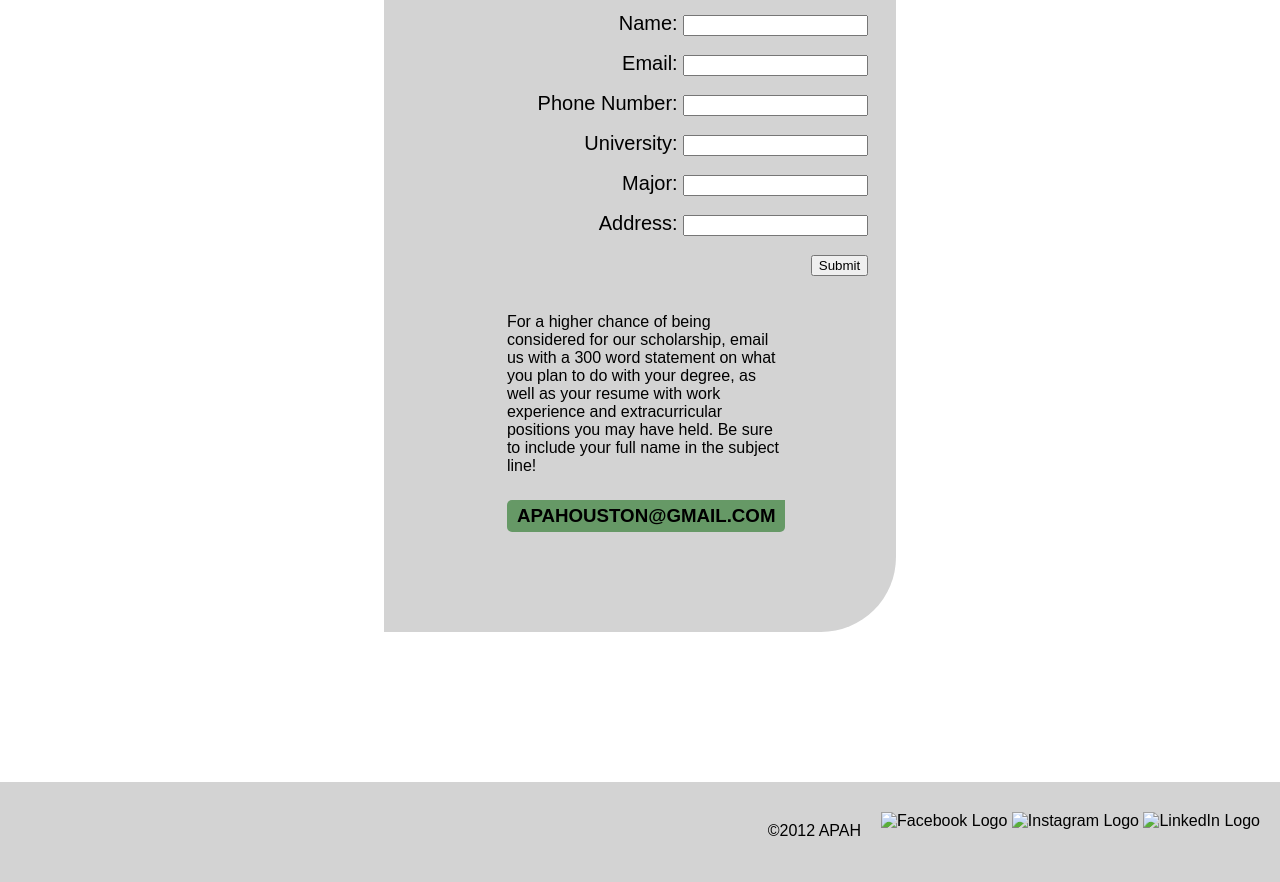
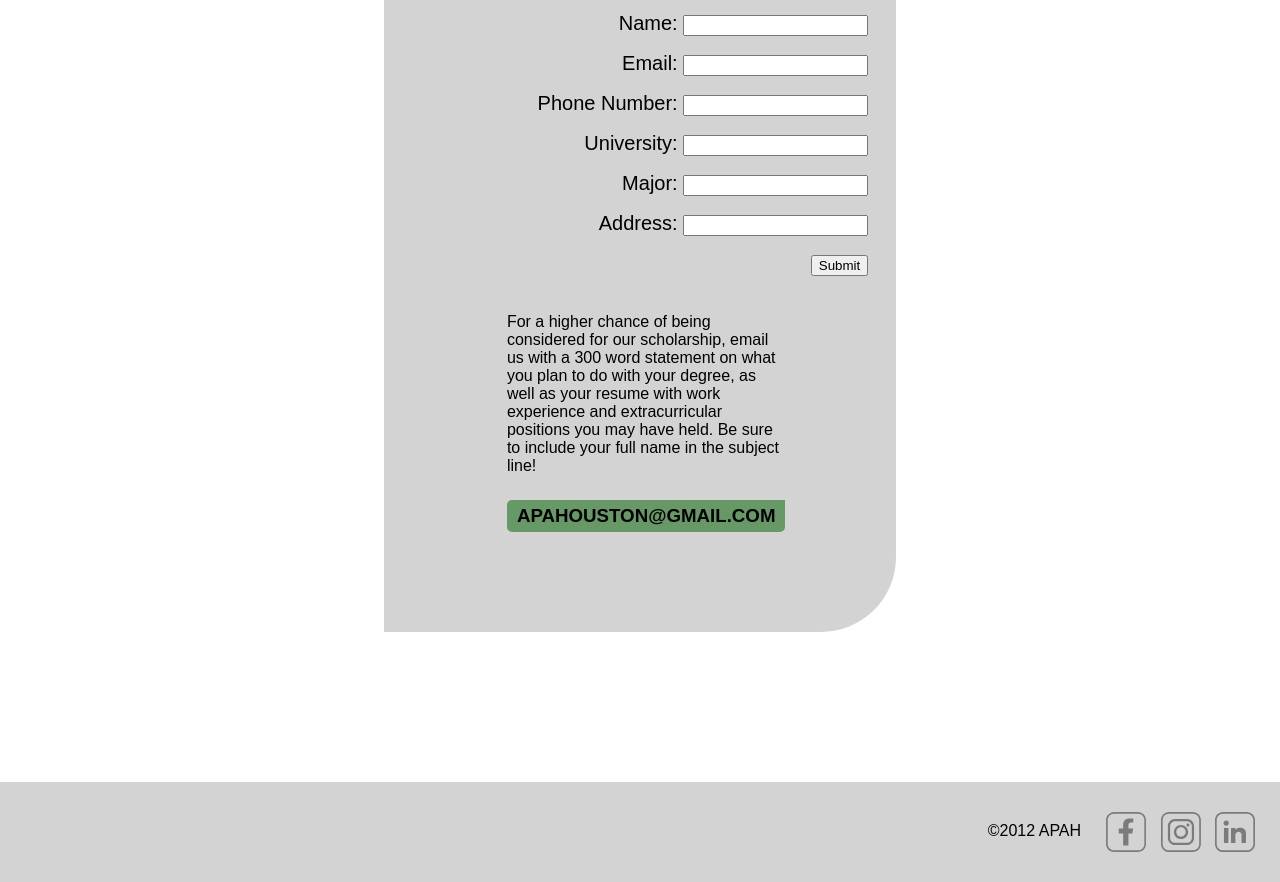
Before and after one commit to em-ma-tocha/APAH-Website, a plain HTML site: page ScholarshipsPage.html in a window 1280 px wide. Shown: the part 1143-2025 px from the top of the page. Drawn offline with Linux system fonts and the light colour scheme.

Commit message:
Update ScholarshipsPage.html

```diff
--- a/ScholarshipsPage.html
+++ b/ScholarshipsPage.html
@@ -12,7 +12,7 @@
 
 <header>
     <div class="logo">
-        <a href="Home_Page.html"><img class="logo" src="Vectors/APAH_Logo.svg" alt="APAH Logo" width="auto px" height="60px"></a>
+        <a href="Home_Page.html"><img class="logo" src="APAH_Logo.svg" alt="APAH Logo" width="auto px" height="60px"></a>
     </div>
 
     <nav>
@@ -27,7 +27,7 @@
 
     <div class="ASP">
         <div class="handshake">
-            <img src="Scholarships/Scholarships_Handshake.jpg" alt="Business people shaking hands" width="300px" height="auto">
+            <img src="Scholarships_Handshake.jpg" alt="Business people shaking hands" width="300px" height="auto">
         </div>
         <div class="description">
             <p>At APAH, education is our top priority. We believe that young people are the future. Since APAH began in 2009, we’ve awarded over $13,000 in scholarships to Houston residents pursuing a higher education with a degree in architecture or architecture related majors such as urban planning and interior architecture.</p>
@@ -61,9 +61,9 @@
 
 <footer>
     <div>
-        <img src="Vectors/Facebook.svg" alt="Facebook Logo" height="40px" width="auto">
-        <img src="Vectors/Instagram.svg" alt="Instagram Logo" height="40px" width="auto">
-        <img src="Vectors/Linkedin.svg" alt="LinkedIn Logo" height="40px" width="auto">
+        <img src="Facebook.svg" alt="Facebook Logo" height="40px" width="auto">
+        <img src="Instagram.svg" alt="Instagram Logo" height="40px" width="auto">
+        <img src="Linkedin.svg" alt="LinkedIn Logo" height="40px" width="auto">
     </div>
         <div>
         <blockquote>©2012 APAH</blockquote>
```
